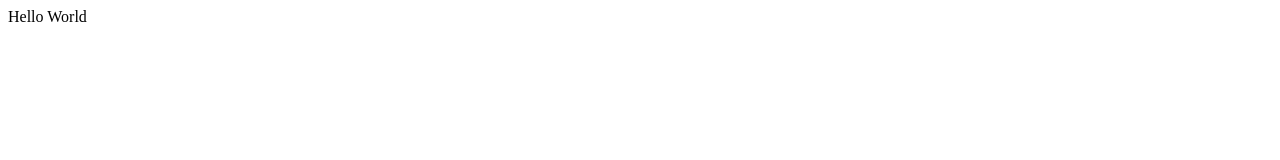
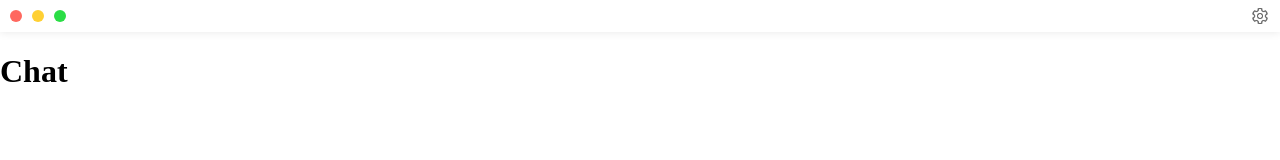
Before and after one commit to olimpialewinska/chat-light, a React app: page / in a window 1280 px wide. Built offline with nearby package versions, Linux system fonts and the light colour scheme.

Commit message:
custom window frame

```diff
--- a/public/index.html
+++ b/public/index.html
@@ -1,15 +1,10 @@
 <!DOCTYPE html>
 <html>
   <head>
-    <style>
-      input {
-        -webkit-app-region: no-drag;
-      }
-    </style>
+    <style></style>
   </head>
-  <body style="-webkit-app-region: drag">
+  <body style="-webkit-app-region: drag; margin: 0; box-sizing: border-box">
     <div id="root"></div>
-
     <script></script>
   </body>
 </html>
--- a/src/renderer/components/App/index.tsx
+++ b/src/renderer/components/App/index.tsx
@@ -1,6 +1,67 @@
 import * as React from "react";
-import { StyledApp } from "./style";
+import {
+  SettingsIcon,
+  StyledApp,
+  StyledBody,
+  StyledHeader,
+  WindowControlButton,
+  WindowControls,
+} from "./style";
+import { SETTINGS_ICON } from "@/renderer/constants/icons";
+import { Chat } from "../Chat";
+import { Settings } from "../Settings";
 
 export function App() {
-  return <StyledApp>Hello World</StyledApp>;
+  const [isSettingsOpen, setIsSettingsOpen] = React.useState(false);
+
+  const handleClick = React.useCallback(() => {
+    setIsSettingsOpen(!isSettingsOpen);
+  }, [isSettingsOpen]);
+
+  const handleControlButtonClicked = React.useCallback((action: string) => {
+    window.electron.ipcRenderer.send(action);
+  }, []);
+
+  return (
+    <StyledApp>
+      <StyledHeader>
+        <WindowControls>
+          <WindowControlButton
+            onClick={() => {
+              handleControlButtonClicked("close-window");
+            }}
+            style={{
+              backgroundColor: "#FF5F56",
+            }}
+            title="Close"
+          />
+          <WindowControlButton
+            onClick={() => {
+              handleControlButtonClicked("minimize-window");
+            }}
+            style={{
+              backgroundColor: "#FFBD2E",
+            }}
+            title="Minimize"
+          />
+          <WindowControlButton
+            onClick={() => {
+              handleControlButtonClicked("maximize-window");
+            }}
+            style={{
+              backgroundColor: "#27C93F",
+            }}
+            title="Maximize"
+          />
+        </WindowControls>
+        <SettingsIcon
+          style={{
+            backgroundImage: `url(${SETTINGS_ICON})`,
+          }}
+          onClick={handleClick}
+        />
+      </StyledHeader>
+      <StyledBody>{isSettingsOpen ? <Settings /> : <Chat />}</StyledBody>
+    </StyledApp>
+  );
 }
--- a/src/renderer/components/App/style.ts
+++ b/src/renderer/components/App/style.ts
@@ -2,6 +2,70 @@ import styled from "styled-components";
 
 export const StyledApp = styled.div`
   background-color: #fff;
-  width: 100%;
+  height: 100vh;
+  display: flex;
+  flex-direction: column;
+  box-sizing: border-box;
+`;
+
+export const StyledHeader = styled.div`
+  -webkit-app-region: drag;
+  background-color: #fff;
+  height: 32px;
+  padding: 0 10px;
+  display: flex;
+  align-items: center;
+  justify-content: space-between;
+  box-shadow: 0 0 10px rgba(0, 0, 0, 0.1);
+`;
+
+export const WindowControls = styled.div`
+  display: flex;
+  align-items: center;
+  justify-content: space-between;
+  flex-direction: row;
+`;
+
+export const WindowControlButton = styled.div`
+  -webkit-app-region: no-drag;
+  width: 12px;
+  height: 12px;
+  border-radius: 50%;
+  margin-right: 10px;
+  cursor: pointer;
+  filter: brightness(1.1);
+  transition: 0.2s all;
+
+  &:hover {
+    filter: brightness(1);
+  }
+`;
+
+export const SettingsIcon = styled.div`
+  -webkit-app-region: no-drag;
+  width: 20px;
+  height: 20px;
+  border-radius: 50%;
+  background-size: contain;
+  background-repeat: no-repeat;
+  background-position: center;
+  filter: invert(1);
+  opacity: 0.6;
+  background-size: cover;
+  background-position: center;
+  cursor: pointer;
+  transition: background-color 0.2s ease-in-out;
+
+  &:hover {
+    opacity: 1;
+  }
+`;
+
+export const StyledBody = styled.div`
+  -webkit-app-region: no-drag;
+  flex: 1;
+  display: flex;
+  flex-direction: column;
+  overflow: hidden;
   height: 100%;
 `;
--- /dev/null
+++ b/src/renderer/components/Chat/index.tsx
@@ -0,0 +1,9 @@
+import * as React from "react";
+
+export function Chat() {
+  return (
+    <div>
+      <h1>Chat</h1>
+    </div>
+  );
+}
--- /dev/null
+++ b/src/renderer/components/Settings/index.tsx
@@ -0,0 +1,9 @@
+import * as React from "react";
+
+export function Settings() {
+  return (
+    <div>
+      <h1>Settings</h1>
+    </div>
+  );
+}
--- /dev/null
+++ b/src/renderer/constants/icons.ts
@@ -0,0 +1 @@
+export const SETTINGS_ICON = require("~/renderer/resources/settings.png");
```
Also changed, not shown: src/main.ts (+13 -1 lines), src/renderer/components/Chat/style.ts (added), src/renderer/components/Settings/style.ts (added), src/renderer/resources/settings.png (added).
